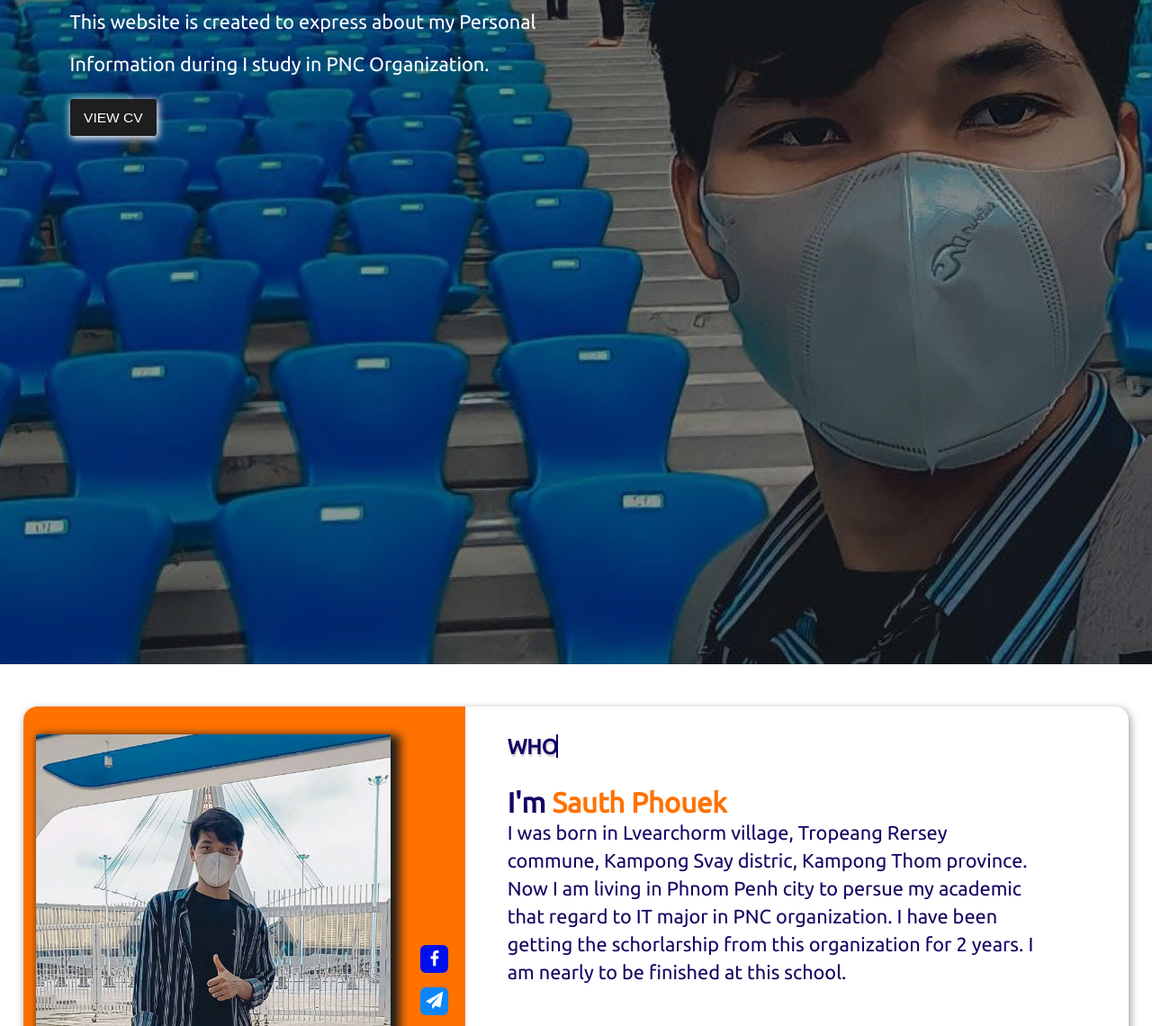
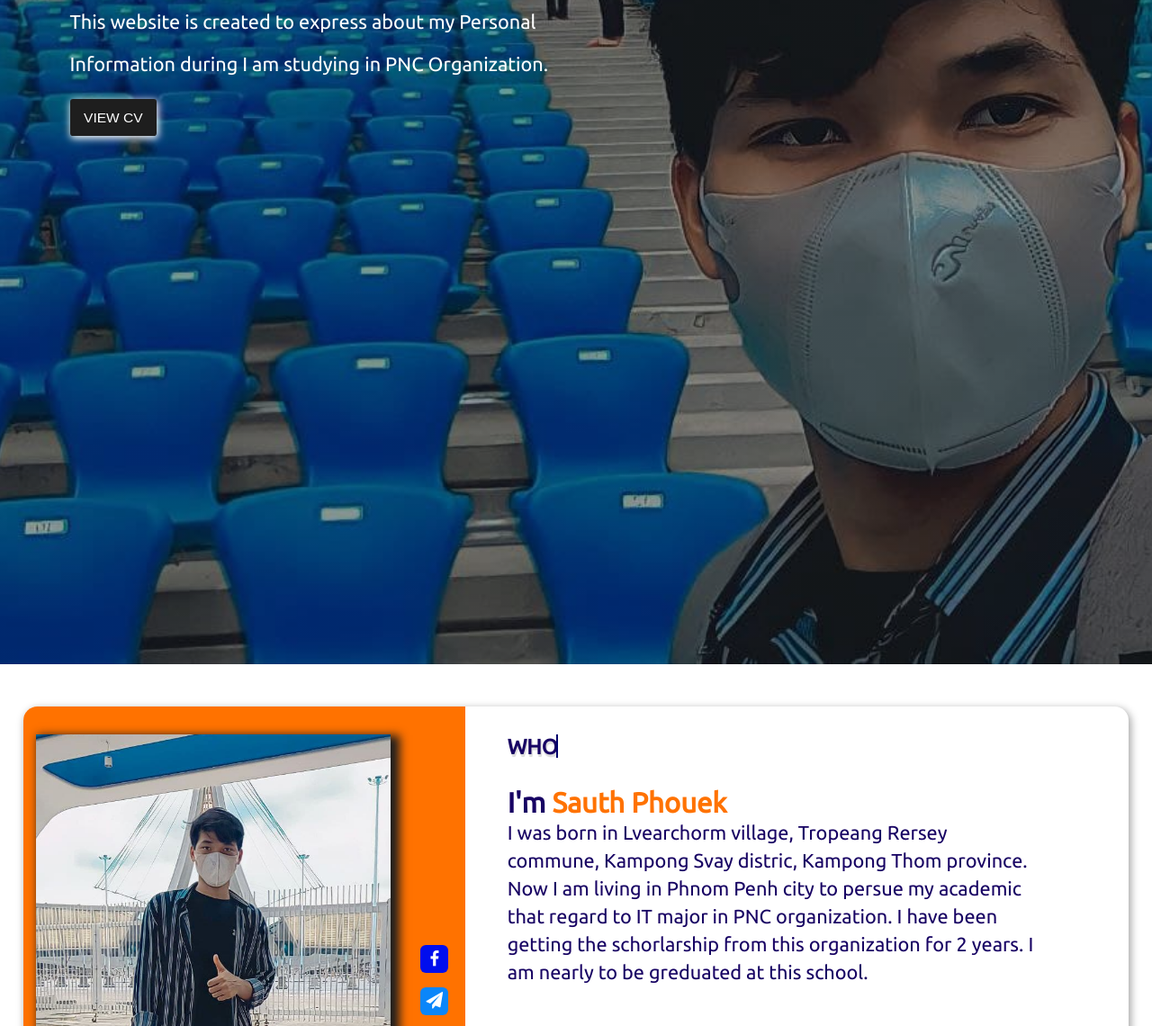
Before and after one commit to ShautPh/Sauth_CV, a plain HTML site: page index.html in a window 1280 px wide. Shown: the part 315-1455 px from the top of the page at 90% size. Drawn offline with Linux system fonts and the light colour scheme; a web font is replaced by a local one.

Commit message:
upload cv

```diff
--- a/index.html
+++ b/index.html
@@ -29,7 +29,7 @@
 <div class="content-body">
     <div class="bg-image">
         <h1>Welcom To <br> <span>My Website</span></h1>
-        <p class="discription">This website is created to express about my Personal Information during I study in PNC Organization.</p>
+        <p class="discription">This website is created to express about my Personal Information during I am studying in PNC Organization.</p>
         <button class="btn view-cv"><a href="images/My_CV.pdf" target="blank">View CV</a></button>
     </div>
 </div>
@@ -50,7 +50,7 @@
                 Svay distric, Kampong Thom province. Now I am living in Phnom Penh city
                 to persue my academic that regard to IT major in PNC organization.
                 I have been getting the schorlarship from this organization for 2 years.
-                I am nearly to be finished at this school.
+                I am nearly to be greduated at this school.
             </p>
             <div class="button">
                 <button class="btn download"><a href="images/My_CV.pdf" download>Download CV <i class="fa fa-download"></i></a></button>
```
Also changed, not shown: 1 other file.
